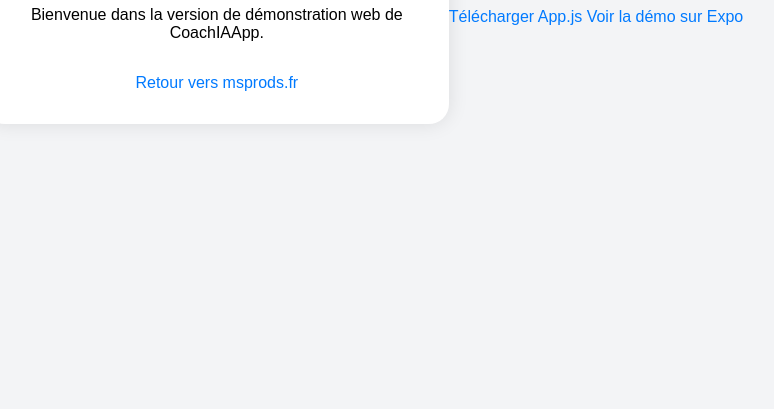
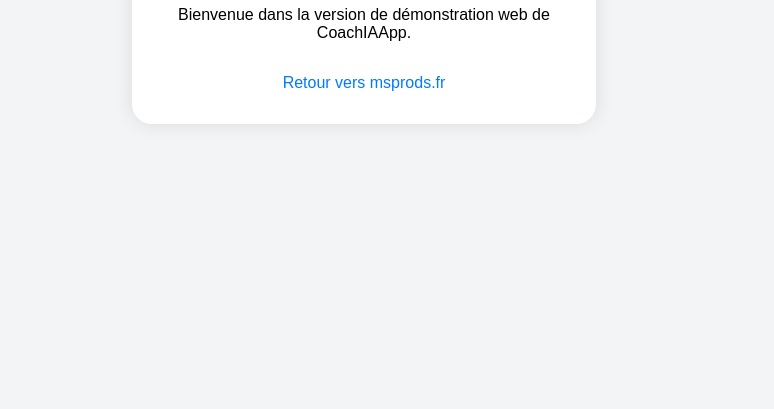
Before and after one commit to mariamsanoko/coachiaapp-view, a plain HTML site: page index.html in a window 1280 px wide. Shown: the part 391-800 px from the top of the page, without its empty margins (276-1050 px from the left). Drawn offline with Linux system fonts and the light colour scheme.

Commit message:
Update index.html

```diff
--- a/index.html
+++ b/index.html
@@ -14,9 +14,6 @@
     <a href="https://www.msprods.fr" target="_blank">Retour vers msprods.fr</a>
   </div>
 
-  <div class="buttons">
-    <a href="app.js" download>Télécharger App.js</a>
-    <a href="https://expo.dev/@mariamsanoko/coachiaapp" target="_blank">Voir la démo sur Expo</a>
-  </div>
+
 </body>
 </html>
```
